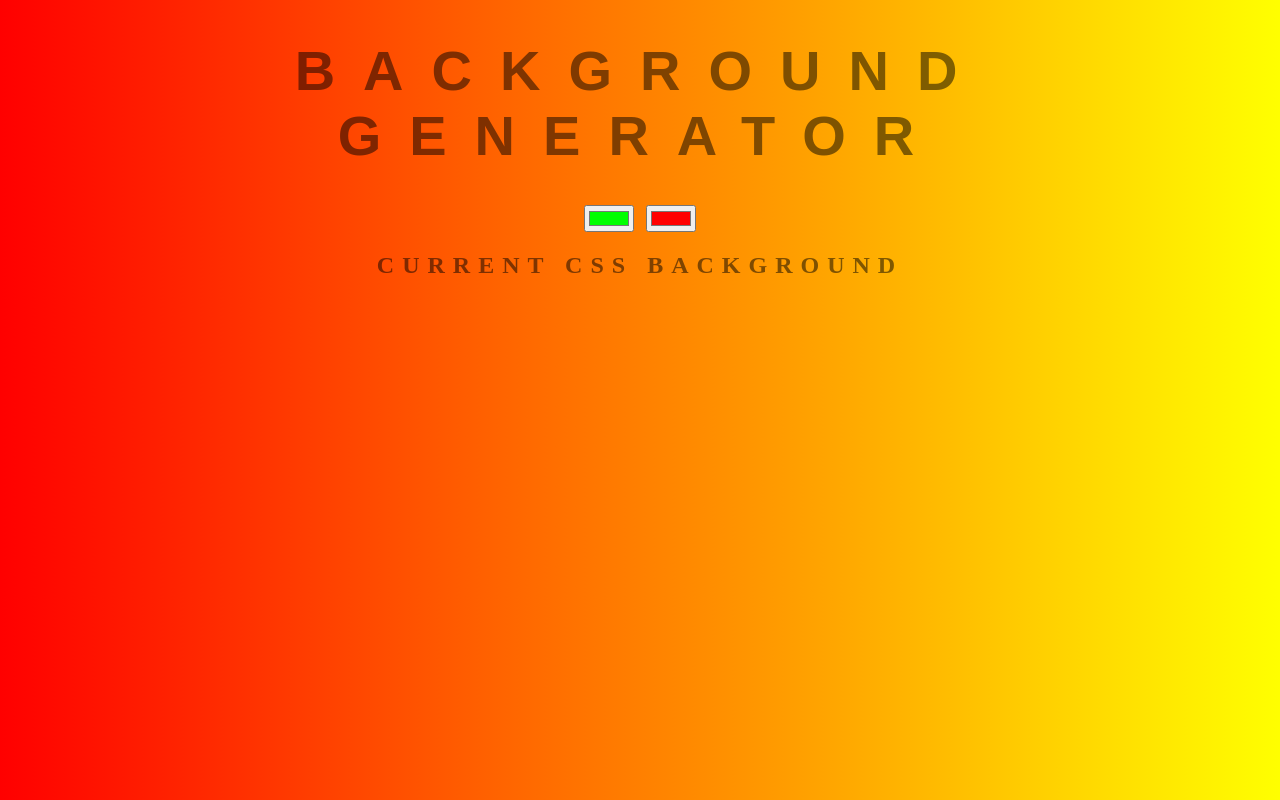
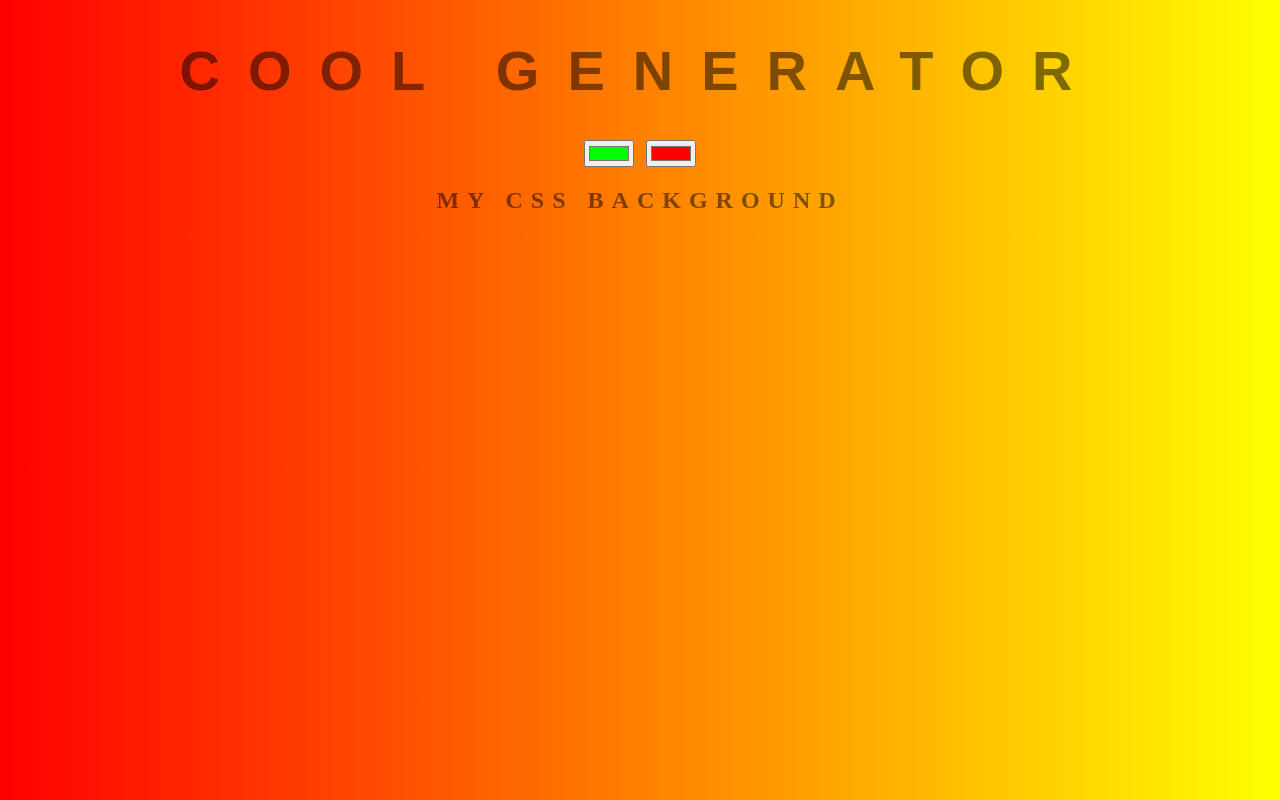
Before and after one commit to Jbobby/background-generators, a plain HTML site: page index.html in a window 1280 px wide. Drawn offline with Linux system fonts and the light colour scheme.

Commit message:
Changed text

```diff
--- a/index.html
+++ b/index.html
@@ -5,10 +5,10 @@
         <link rel="stylesheet" type = "text/css" href="style.css"
     </head>
     <body id="gradient">
-        <h1>Background Generator</h1>
+        <h1>Cool Generator</h1>
         <input class="color1" type="color" name="color1" value="#00ff00">
         <input class= "color2" type="color" name="color2" value="#ff0000">
-        <h2>Current CSS Background</h2>
+        <h2>My CSS Background</h2>
         <h3></h3>
         <script type="text/javascript" src="script.js"></script>
     </body>
```
